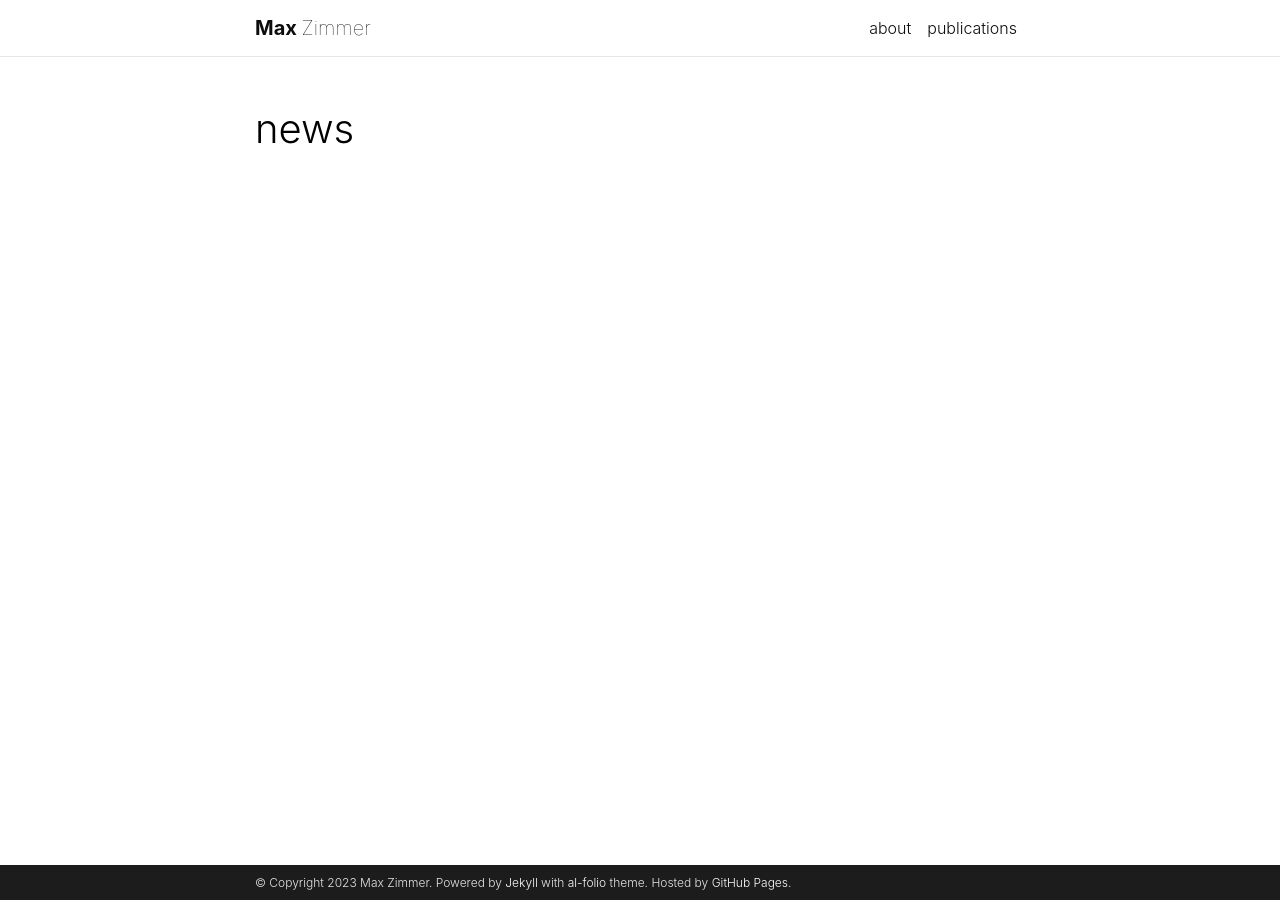
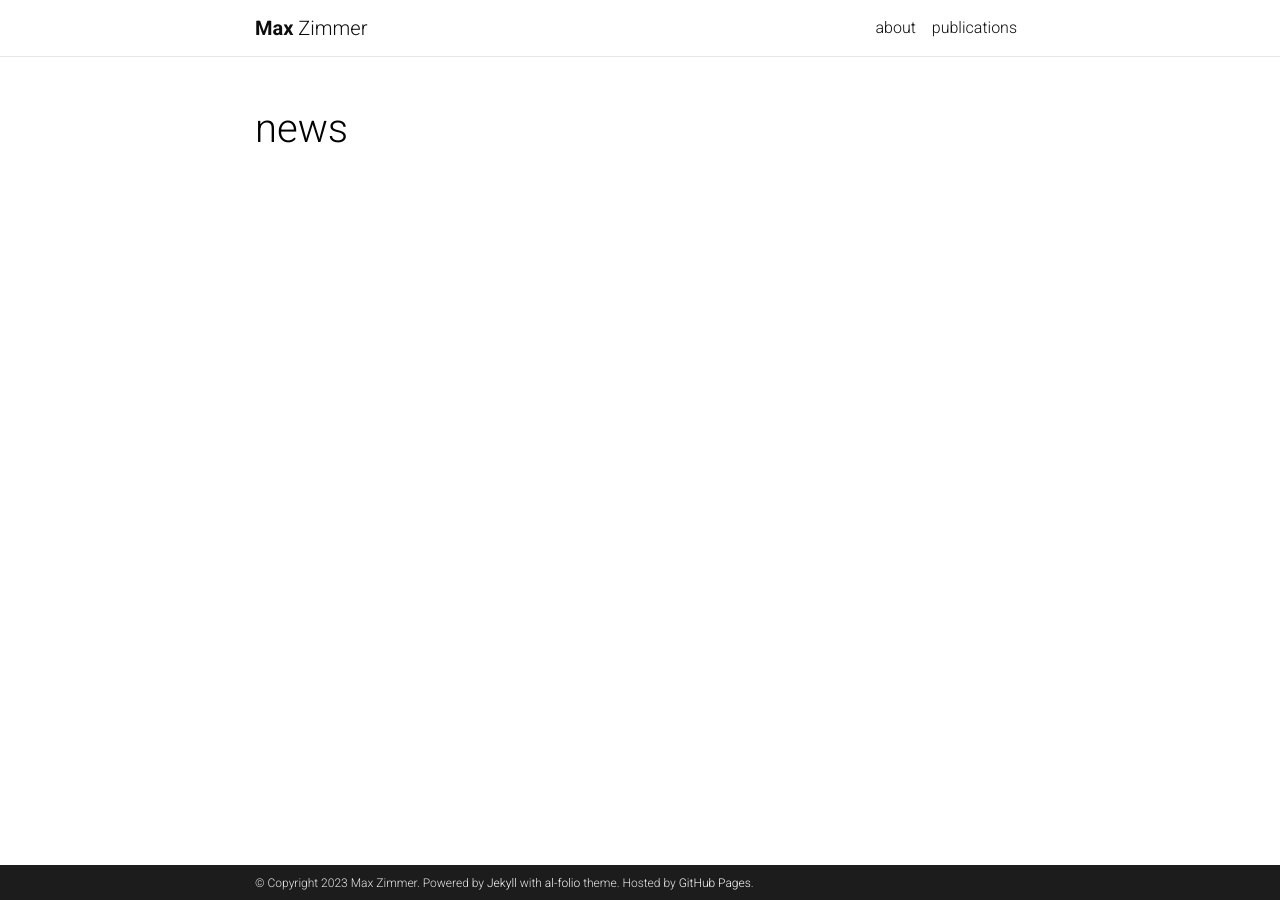
Before and after one commit to zimmer-m/zimmer-m.github.io, a Jekyll site: the page built from news.html, in a window 1280 px wide. Built offline with Jekyll 4.4.1, drawn with Linux system fonts in a browser that asks for light colours; comment, search, counter and statistics services are not loaded; a style sheet for code colours, icons or effects is not loaded.

Commit message:
Changed font

```diff
--- a/_sass/_base.scss
+++ b/_sass/_base.scss
@@ -6,7 +6,6 @@
 
 p, h1, h2, h3, h4, h5, h6, em, div, li, span, strong {
   color: var(--global-text-color);
-  font-family: -apple-system, BlinkMacSystemFont, 'Segoe UI', Roboto, Oxygen, Ubuntu, Cantarell, 'Open Sans', 'Helvetica Neue', sans-serif;
 }
 
 hr {
```
